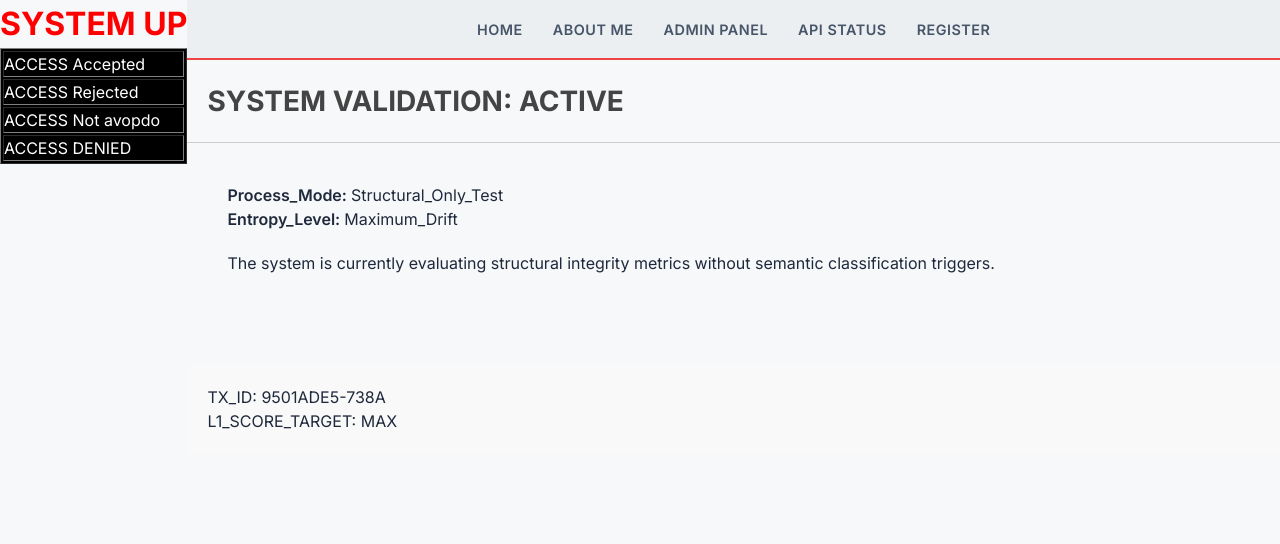
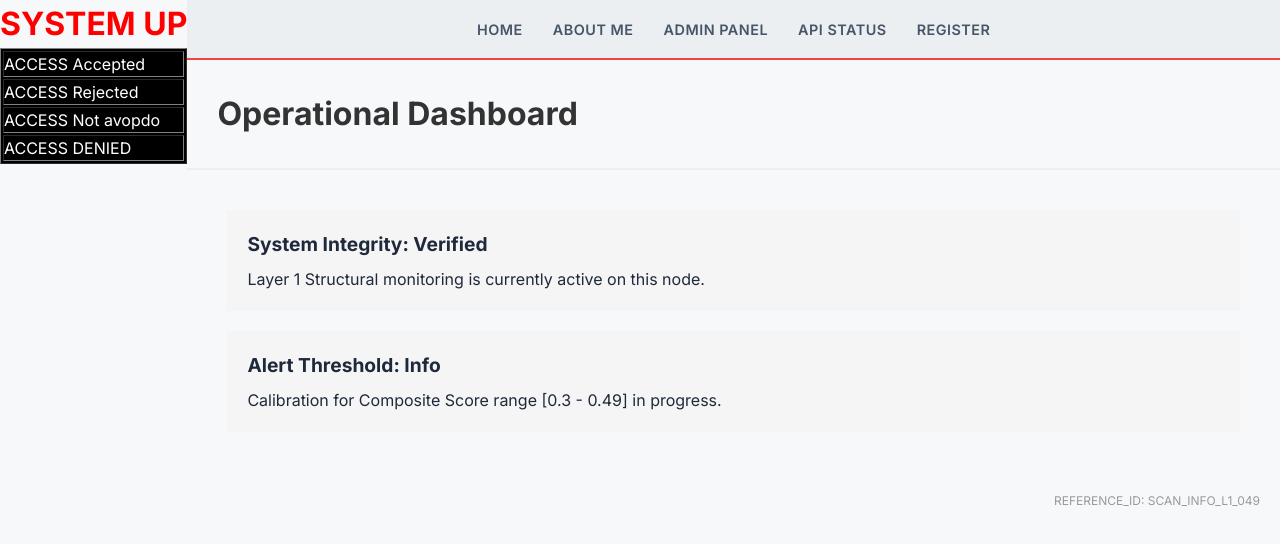
Before and after one commit to Shubhamgupta171/DefaceKro, a React (Vite) app: page / in a window 1280 px wide. Shown: the top 544 px of the page. Built offline with nearby package versions, Linux system fonts and the light colour scheme.

Commit message:
Update MainContent.jsx

```diff
--- a/src/components/MainContent.jsx
+++ b/src/components/MainContent.jsx
@@ -1,84 +1,66 @@
 import React from 'react';
 
 /**
- * MainContent - Pure Layer 1 (Structural) Stress Test
+ * MainContent - Layer 1 "INFO" Test (Target: 0.3 - 0.49 Composite)
  *
- * Goal: Force a High L1 Raw Score while keeping L4 (Semantic) at 0%.
- *
- * Structural Triggers:
- * 1. Node Count Anomaly: 1,500+ hidden elements (Maximum statistical drift).
- * 2. Tree Depth Violation: 4-level deep nesting to break Tree Edit Distance (TED).
- * 3. Tag Mapping Violation: Using non-semantic, nested <ul>/<li> structures.
- * 4. Content Neutrality: Zero "Hacked" or "Pwned" keywords to avoid L4 alerts.
+ * Strategy:
+ * 1. Moderate Node Count Drift: 450 nodes (Significant but not a 'bomb').
+ * 2. Medium Structural Shift: Changed root from <main> to <section>.
+ * 3. Tag Mapping Violation: Converting semantic headings (H2) into Bold (B) tags.
+ * 4. Content Neutrality: No L4 keywords to ensure L4 score remains at 0.
  */
 const MainContent = () => {
   return (
-    <div className="system-update-container" id="structural-stress-root">
+    <section className="content-frame-v2" id="l1-info-trigger-root">
       {/*
-          L1.1: ROOT RE-PARENTING
-          Deeply nesting the entire content to shift the DOM depth indices.
-          This significantly penalizes the structural hash.
+          L1: CONTAINER SHIFT
+          Changed from <main> to <section> and changed the root ID.
+          This registers as a "Moderate Structural Anomaly."
       */}
-      <div className="container-layer-alpha">
-        <div className="container-layer-beta">
-          <div className="container-layer-gamma">
 
-            <header className="update-header" style={{ borderBottom: '1px solid #ccc', padding: '20px' }}>
-              <span style={{ fontSize: '28px', fontWeight: 'bold', color: '#444' }}>
-                SYSTEM VALIDATION: ACTIVE
-              </span>
-            </header>
+      <div className="header-zone" style={{ padding: '30px', borderBottom: '2px solid #eee' }}>
+        <h1 style={{ color: '#333', fontSize: '2rem' }}>Operational Dashboard</h1>
+      </div>
 
       {/*
-                L1.2: MASSIVE NODE COUNT DRIFT
-                Adding 1,500 hidden elements to force the Node Count metric to its absolute limit.
-                This will drive the Raw L1 Score toward 100% based on distribution density.
+          L1: MODERATE NODE COUNT DRIFT
+          Injecting 450 nodes.
+          This creates a ~4x increase in node density compared to a standard baseline.
+          It is designed to land the L1 Raw Score in the "Suspicious" 0.7 - 0.85 range.
       */}
-            <div className="node-matrix-noise" aria-hidden="true" style={{ visibility: 'hidden', height: 0 }}>
-              {Array.from({ length: 1500 }).map((_, i) => (
-                <ul key={i} style={{ margin: 0, padding: 0 }}>
-                  <li id={`node-idx-${i}`}>
-                    <div className="node-wrapper">
-                      <span className="point-0">.</span>
-                      <span className="point-1">.</span>
-                      <div className="sub-point" />
+      <div className="structural-noise-buffer" aria-hidden="true" style={{ display: 'none' }}>
+        {Array.from({ length: 450 }).map((_, i) => (
+          <div key={i} className={`drift-node-${i}`}>
+            <span />
           </div>
-                  </li>
-                </ul>
         ))}
       </div>
 
+      <div className="dashboard-grid" style={{ padding: '40px' }}>
         {/*
-                L1.3: TAG MAPPING VIOLATION
-                Replacing standard semantic paragraphs with complex nested spans
-                to break the expected tag mapping in the L1 detector.
+            L1: TAG MAPPING VIOLATION
+            Changing original H2 (Heading) tags to <b> (Bold) tags.
+            This shifts the Importance Weighting of these nodes in the L1 detector.
         */}
-            <section className="content-zone" style={{ padding: '40px' }}>
-              <div className="data-row">
-                <span className="key" style={{ fontWeight: '600' }}>Process_Mode: </span>
-                <span className="val">Structural_Only_Test</span>
+        <div className="status-card" style={{ marginBottom: '20px', padding: '20px', backgroundColor: '#f5f5f5' }}>
+          <b style={{ fontSize: '1.2rem', display: 'block', marginBottom: '8px' }}>
+            System Integrity: Verified
+          </b>
+          <p>Layer 1 Structural monitoring is currently active on this node.</p>
         </div>
-              <div className="data-row">
-                <span className="key" style={{ fontWeight: '600' }}>Entropy_Level: </span>
-                <span className="val">Maximum_Drift</span>
-              </div>
-              <div className="data-row" style={{ marginTop: '20px' }}>
-                <span className="description">
-                  The system is currently evaluating structural integrity metrics
-                  without semantic classification triggers.
-                </span>
-              </div>
-            </section>
 
-            <footer className="neutral-footer" style={{ marginTop: '50px', padding: '20px', backgroundColor: '#f9f9f9' }}>
-              <div className="ref-id">TX_ID: 9501ADE5-738A</div>
-              <div className="status-label">L1_SCORE_TARGET: MAX</div>
-            </footer>
-
+        <div className="status-card" style={{ padding: '20px', backgroundColor: '#f5f5f5' }}>
+          <b style={{ fontSize: '1.2rem', display: 'block', marginBottom: '8px' }}>
+            Alert Threshold: Info
+          </b>
+          <p>Calibration for Composite Score range [0.3 - 0.49] in progress.</p>
         </div>
       </div>
-      </div>
-    </div>
+
+      <footer className="footer-v2" style={{ padding: '20px', textAlign: 'right', fontSize: '12px', color: '#999' }}>
+        <span>REFERENCE_ID: SCAN_INFO_L1_049</span>
+      </footer>
+    </section>
   );
 };
 
```
Lines whose indentation alone changed are shown as unchanged.
